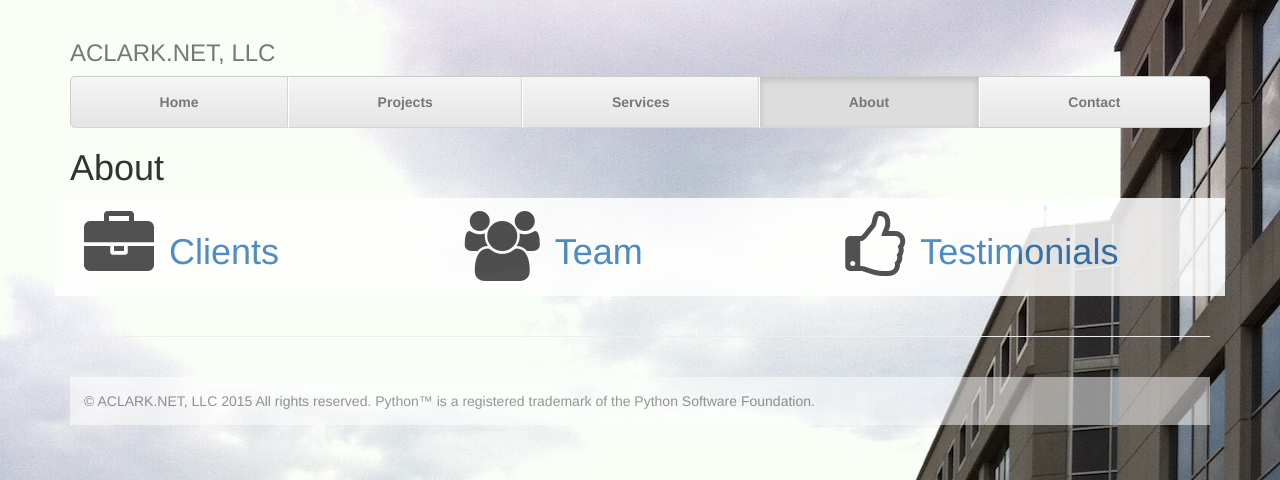
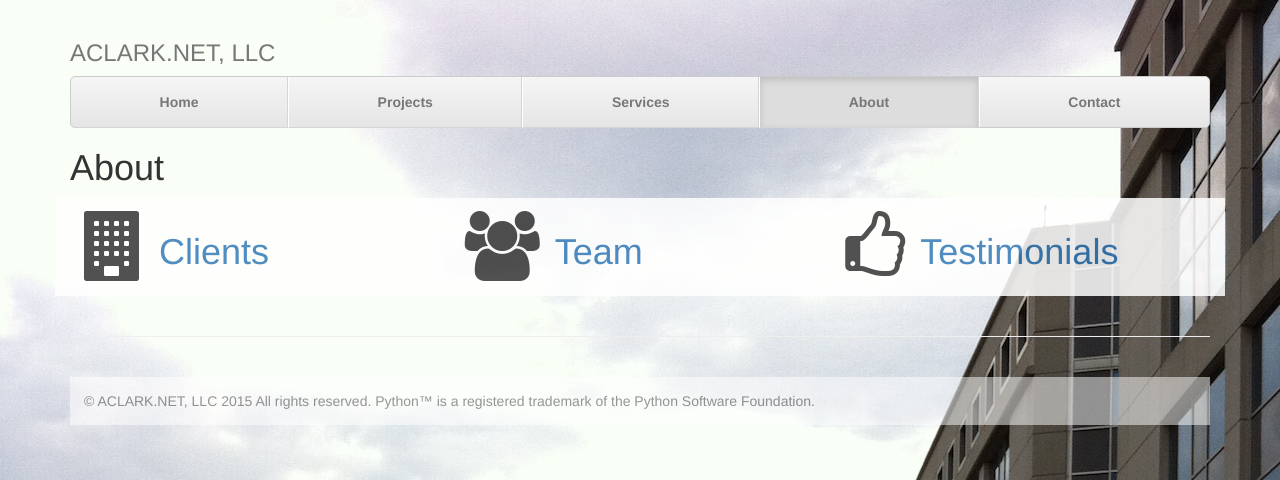
Before and after one commit to ACLARKNET/aclarknet-django, a Django app: page /about in a window 1280 px wide. Shown: the top 480 px of the page. Run offline with Django 3.2, Linux system fonts and the light colour scheme; some libraries are stand-ins or nearby versions.

Commit message:
Update(s)

```diff
--- a/aclarknet/aclarknet/aclarknet/templates/about.html
+++ b/aclarknet/aclarknet/aclarknet/templates/about.html
@@ -11,7 +11,7 @@
     <h1>About</h1>
     <div class="row background-white padding transparent">
         <div class="col-lg-4">
-            <p><i class="fa fa-briefcase fa-5x wrap"></i><a href="/about/clients"><h1>Clients</h1></a>
+            <p><i class="fa fa-building fa-5x wrap"></i><a href="/about/clients"><h1>Clients</h1></a>
             </p>
         </div>
         <div class="col-lg-4">
```
